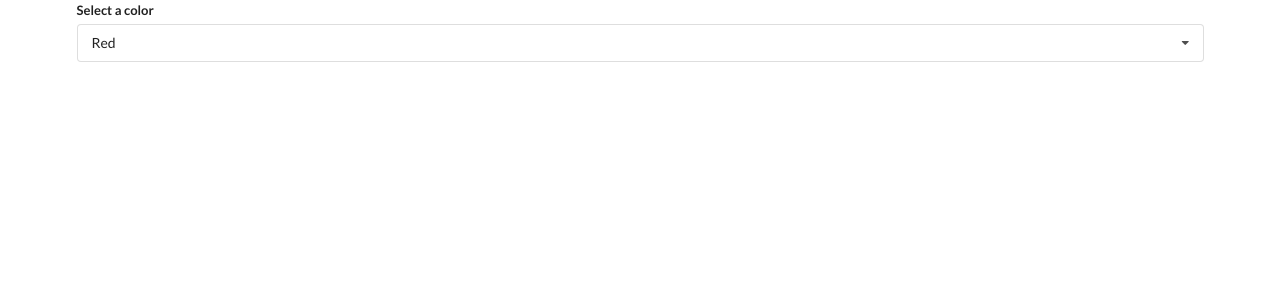
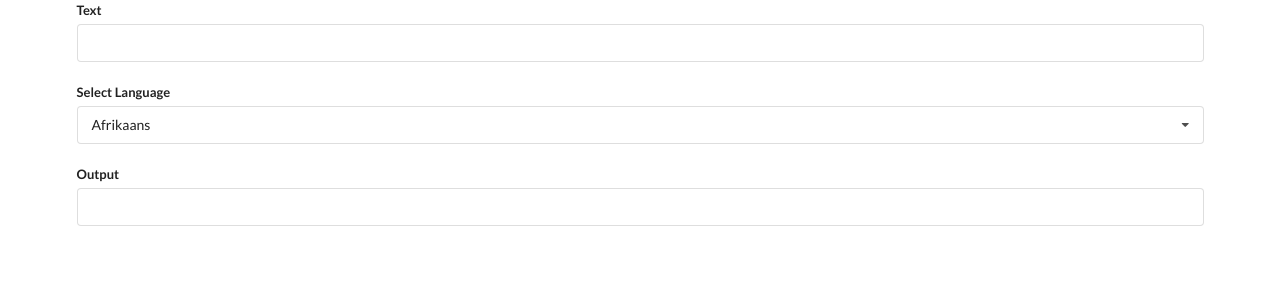
Before and after one commit to Christian1984/modern-react-with-redux-course, a React (Create React App) app in the folder 6-widgets/: page / in a window 1280 px wide. Shown: the top 300 px of the page. Built offline with nearby package versions, Linux system fonts and the light colour scheme; the HTML template or start-up script is replaced by a standard one.

Commit message:
added and populated components folder, started implementing tranlate component

```diff
--- a/6-widgets/src/App.js
+++ b/6-widgets/src/App.js
@@ -1,7 +1,8 @@
 import React, { useState } from "react";
-import Accordion from "./Accordion";
-import Dropdown from "./Dropdown";
-import Search from "./Search";
+import Accordion from "./components/Accordion";
+import Dropdown from "./components/Dropdown";
+import Search from "./components/Search";
+import { Translate } from "./components/Translate";
 
 const items = [
     {
@@ -29,11 +30,13 @@ const options = [
 
 const App = () => {
     const [selected, setSelected] = useState(options[0]);
+
     return (
         <div className="ui container">
             {/*<Accordion items={items} />*/}
             {/* <Search /> */}
-            <Dropdown options={options} selected={selected} onSelectedChange={setSelected} />
+            {/* <Dropdown options={options} selected={selected} onSelectedChanged={setSelected} /> */}
+            <Translate />
         </div>
     );
 };
--- a/6-widgets/src/Dropdown.js
+++ b/6-widgets/src/components/Dropdown.js
@@ -1,6 +1,6 @@
 import { useEffect, useRef, useState } from "react";
 
-const Dropdown = ({ options, selected, onSelectedChange }) => {
+const Dropdown = ({ label, options, selected, onSelectedChanged }) => {
     const [expanded, setExpanded] = useState(false);
     const dropdownRef = useRef(null);
 
@@ -13,13 +13,13 @@ const Dropdown = ({ options, selected, onSelectedChange }) => {
 
     useEffect(() => {
         document.body.addEventListener("click", onBodyClick, { capture: true });
-        return () => document.body.removeEventListener("click", onBodyClick);
+        return () => document.body.removeEventListener("click", onBodyClick, { capture: true });
     }, []);
 
     return (
-        <div className="ui form hidden" ref={dropdownRef}>
+        <div className="ui form" ref={dropdownRef}>
             <div className="field">
-                <label className="label">Select a color</label>
+                <label className="label">{label}</label>
                 <div
                     onClick={(e) => {
                         //console.log("label -> ", e.target);
@@ -38,7 +38,7 @@ const Dropdown = ({ options, selected, onSelectedChange }) => {
                                     className="item"
                                     onClick={(e) => {
                                         //console.log("option -> ", e.target);
-                                        onSelectedChange(option);
+                                        onSelectedChanged(option);
                                     }}
                                 >
                                     {option.label}
--- /dev/null
+++ b/6-widgets/src/components/Translate.js
@@ -0,0 +1,38 @@
+import { useEffect, useState } from "react";
+import Dropdown from "./Dropdown";
+
+const options = [
+    { label: "Afrikaans", value: "af" },
+    { label: "German", value: "de" },
+    { label: "Hindi", value: "hi" },
+];
+
+export const Translate = () => {
+    const [language, setLanguage] = useState(options[0]);
+    const [text, setText] = useState("");
+    const [translation, setTranslation] = useState("translation");
+
+    useEffect(() => {
+        setTranslation(text);
+    }, [text]);
+
+    return (
+        <div>
+            <div className="ui form">
+                <div className="field">
+                    <label>Text</label>
+                    <input value={text} onChange={(e) => setText(e.target.value)} />
+                </div>
+            </div>
+            <br />
+            <Dropdown label="Select Language" options={options} selected={language} onSelectedChanged={setLanguage} />
+            <br />
+            <div className="ui form">
+                <div className="field">
+                    <label>Output</label>
+                    <input value={translation} readOnly />
+                </div>
+            </div>
+        </div>
+    );
+};
```
Also changed, not shown: 6-widgets/src/components/Accordion.js (renamed from 6-widgets/src/Accordion.js), 6-widgets/src/components/Search.js (renamed from 6-widgets/src/Search.js).
